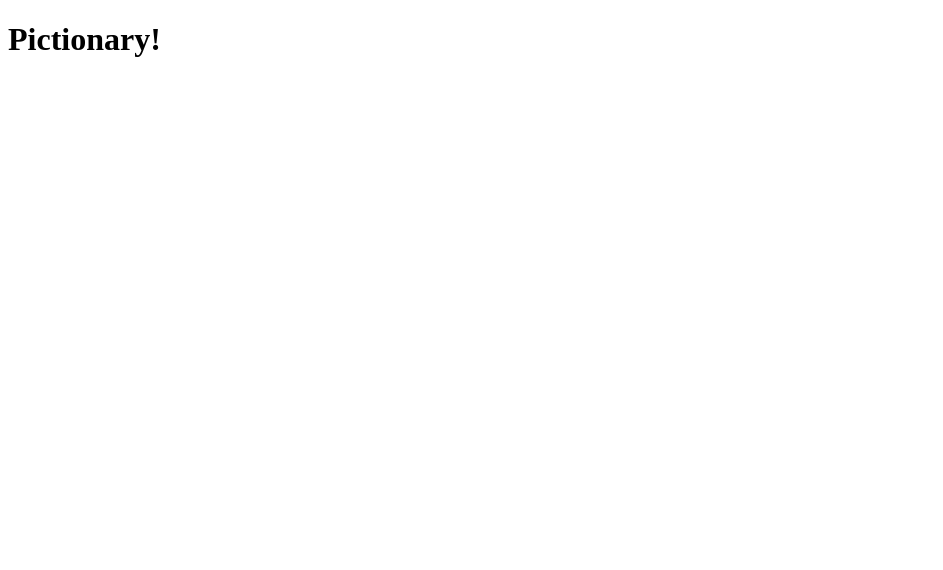
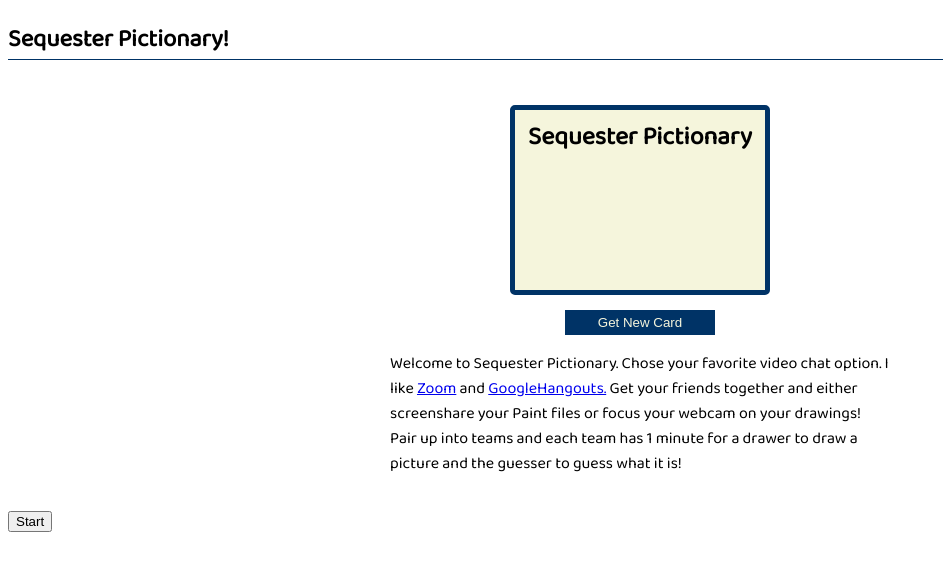
Before and after one commit to jodinkansagor/pictionary-fe, a React app: page / in a window 1280 px wide. Shown: the whole page, without its empty margins (0-943 px from the left). Built offline with nearby package versions, Linux system fonts and the light colour scheme; no server answers; a web font is replaced by a local one.

Commit message:
added some styling, started building a timer

```diff
--- a/package.json
+++ b/package.json
@@ -26,7 +26,8 @@
   "license": "ISC",
   "dependencies": {
     "react": "^16.13.1",
-    "react-dom": "^16.13.1"
+    "react-dom": "^16.13.1",
+    "tiny-timer": "^1.4.0"
   },
   "devDependencies": {
     "@babel/core": "^7.9.0",
--- /dev/null
+++ b/src/components/Card.css
@@ -0,0 +1,46 @@
+.cardAndButton {
+
+  display: flex;
+  flex-direction: column;
+  align-items: center;
+
+  .Card {
+    border: 5px solid #003366;
+    border-radius: 5px;
+    background-color: beige;
+    width: 250px;
+    height: 180px;
+    margin-top: 25px;
+
+    h1, h2 {
+      text-align: center;
+    }
+
+    h1 {
+      font-family: 'Baloo 2', cursive;
+      font-size: 25px;
+      margin: 7px
+    }
+
+    h2 {
+      font-family: 'PT Mono', monospace;
+      font-size: 18px;
+      margin-top: 25px
+    }
+  }
+
+  button {
+    padding: 5px;
+    margin-top: 15px;
+    width: 150px;
+    background-color: #003366 ;
+    color: beige;
+    border: none
+
+  }
+
+  p {
+    width: 500px;
+    font-family: 'Baloo 2', cursive;
+  }
+}
--- a/src/components/Card.js
+++ b/src/components/Card.js
@@ -1,19 +1,27 @@
-import React, { useState, useEffect } from 'react';
+import React from 'react';
 import PropTypes from 'prop-types';
+import styles from './Card.css';
 
-const Card = () => {
+const Card = ({ cardPhrase, onClick }) => {
 
-  const [card, setCard] = useState('');
 
   return (
-    <section>
-      <h1>Pictionary</h1>
-      <h2>{cardPhrase}</h2>
+    <section className={styles.cardAndButton}>
+      <section className={styles.Card}>
+        <h1>Sequester Pictionary</h1>
+        <h2>{cardPhrase}</h2>
+      </section>
+      <button onClick={onClick}>Get New Card</button>
+      <section className={styles.rules}>
+        <p>Welcome to Sequester Pictionary. Chose your favorite video chat option. I like <a href="https://zoom.us">Zoom</a> and < a href="https://chrome.google.com/webstore/detail/google-hangouts/nckgahadagoaajjgafhacjanaoiihapd?hl=en"> GoogleHangouts.</a> Get your friends together and either screenshare your Paint files or focus your webcam on your drawings! Pair up into teams and each team has 1 minute for a drawer to draw a picture and the guesser to guess what it is!</p>
+      </section>
     </section>
-
-  )
+  );
 };
 
-Card.propTypes = {};
+Card.propTypes = {
+  cardPhrase: PropTypes.string.isRequired,
+  onClick: PropTypes.func.isRequired
+};
 
 export default Card;
--- /dev/null
+++ b/src/components/PictionaryPage.css
@@ -0,0 +1,3 @@
+.card {
+  margin: 0, auto;
+}
--- a/src/components/PictionaryPage.js
+++ b/src/components/PictionaryPage.js
@@ -1,11 +1,24 @@
 import React from 'react';
 import Header from './common/Header';
+import Card from './Card';
+import { useCard } from '../hooks/useCard';
+import styles from './PictionaryPage.css';
+import Timer from './Timer';
 
 const PictionaryPage = () => {
+
+  const { handleClick, cardPhrase } = useCard();
+
   return (
-    <>
+    <section >
       <Header />
-    </>
+      <section className={styles.card}>
+        <Card cardPhrase={cardPhrase} onClick={handleClick} />
+      </section>
+      <section className={styles.timer}>
+        <Timer />
+      </section>
+    </section>
   );
 };
 
--- /dev/null
+++ b/src/components/Timer.js
@@ -0,0 +1,19 @@
+import React from 'react';
+import PropTypes from 'prop-types';
+
+const Timer = () => {
+
+
+  return (
+    <div>
+      <h1></h1>
+      <button>Start</button>
+    </div>
+  );
+
+
+};
+
+Timer.propTypes = {};
+
+export default Timer;
--- a/src/components/common/Header.js
+++ b/src/components/common/Header.js
@@ -1,7 +1,8 @@
 import React from 'react';
+import styles from './common.css';
 
 const Header = () => (
-  <h1>Pictionary!</h1>
+  <h1 className={styles.Header}>Sequester Pictionary!</h1>
 );
 
 Header.propTypes = {};
--- /dev/null
+++ b/src/components/common/common.css
@@ -0,0 +1,5 @@
+.Header {
+  font-family: 'Baloo 2', cursive;
+  border-bottom: 1px solid #003366
+
+}
--- /dev/null
+++ b/src/hooks/useCard.js
@@ -0,0 +1,23 @@
+import { useState, useEffect } from 'react';
+import { getCard } from '../services/getCard';
+
+export const useCard = () => {
+  const [cardPhrase, setCardPhrase] = useState('');
+  const [cardLoading, setCardLoading] = useState(true);
+
+  useEffect(() => {
+    setCardLoading(true);
+    getCard()
+      .then(card => setCardPhrase(card.cardPhrase))
+      .finally(() => setCardLoading(false));
+  }, []);
+
+  const handleClick = () => {
+    setCardLoading(true);
+    getCard()
+      .then(card => setCardPhrase(card.cardPhrase))
+      .finally(() => setCardLoading(false));
+  };
+
+  return { cardPhrase, handleClick };
+};
--- a/src/index.html
+++ b/src/index.html
@@ -5,7 +5,9 @@
   <meta charset="UTF-8">
   <meta name="viewport" content="width=device-width, initial-scale=1.0">
   <meta http-equiv="X-UA-Compatible" content="ie=edge">
-  <title>pictionary-fe</title>
+  <link href="https://fonts.googleapis.com/css?family=Baloo+2|PT+Mono&display=swap" rel="stylesheet">
+
+  <title>Sequester Pictionary</title>
 </head>
 
 <body>
```
Also changed, not shown: src/components/common/Loading.js (added, +7 -0 lines), src/assets/smallHourglassLoadingSpinner.gif (added), 1 other file.
